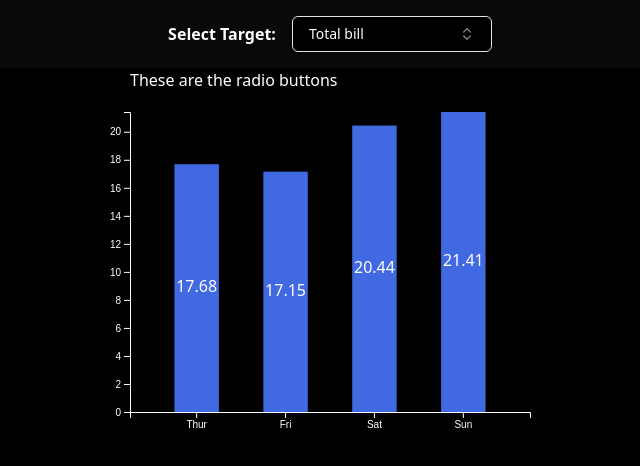
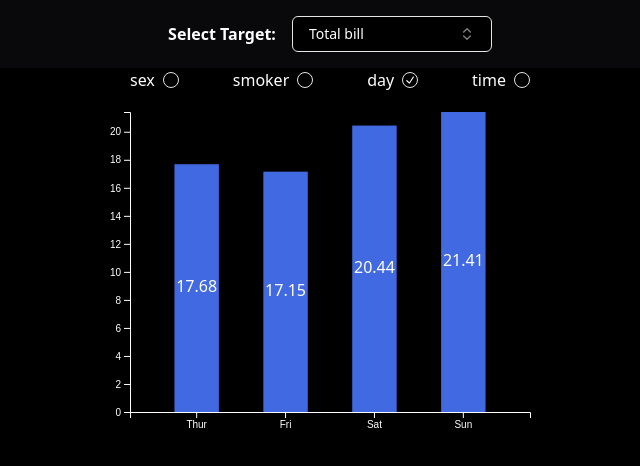
Before and after one commit to ronaldcohen1611/Dash-to-D3, a React (Create React App) app: page / in a window 1280 px wide. Shown: the top 466 px of the page, without its empty margins (310-950 px from the left). Built offline with nearby package versions, Linux system fonts and the light colour scheme.

Commit message:
added radio buttons for categorical column selection

```diff
--- a/src/components/ui/barchart/bar_chart.jsx
+++ b/src/components/ui/barchart/bar_chart.jsx
@@ -1,30 +1,58 @@
-import React, { useState, useEffect, useRef, useCallback } from 'react';
+import React, { useEffect, useRef, useCallback, useState } from 'react';
 import * as d3 from 'd3';
 import { RadioGroup, RadioGroupItem } from '../../shared/radio_group';
 
-const RadioButtons = () => {
+const RadioButtons = ({ setCategoricalSelectedValue }) => {
+  const items = ['sex', 'smoker', 'day', 'time'];
   return (
-    <div>These are the radio buttons</div>
-  )
-}
+    <div className="">
+      <RadioGroup
+        className="flex w-full justify-between relative top-2 right-2"
+        defaultValue="day"
+      >
+        {items.map((item, idx) => {
+          return (
+            <div key={idx} className="flex items-center gap-2">
+              <label className="">{item}</label>
+              <RadioGroupItem
+                className="text-white border-white"
+                value={item}
+                id={item}
+                onClick={(e) => {
+                  setCategoricalSelectedValue(e.target.value);
+                }}
+              >
+                {item}
+              </RadioGroupItem>
+            </div>
+          );
+        })}
+      </RadioGroup>
+    </div>
+  );
+};
 
 const BarChart = ({ numerical_data, categorical_data, selectedValue }) => {
   const svgRef = useRef();
-  // Combine numerical and categorical data into an array of objects
-  const combinedData =
-    numerical_data &&
-    numerical_data.map((numData, index) => ({
-      ...numData,
-      day: categorical_data && categorical_data[index].day,
-    }));
+  const [categoricalSelectedValue, setCategoricalSelectedValue] = useState('day');
 
-   const computeSum = (values, selectedProperty) => {
-     return d3.sum(values, (d) => d[selectedProperty]);
-   };
+  const computeSum = (values, selectedProperty) => {
+    return d3.sum(values, (d) => d[selectedProperty]);
+  };
 
   const genChart = useCallback(() => {
-    const orderedDays = ['Thur', 'Fri', 'Sat', 'Sun',];
-
+    const orderedDays = ['Thur', 'Fri', 'Sat', 'Sun'];
+    // Combine numerical and categorical data into an array of objects
+    const combinedData =
+      numerical_data &&
+      numerical_data.map((numData, index) => {
+        const categoryValue =
+          categorical_data && categorical_data[index][categoricalSelectedValue];
+        return {
+          ...numData,
+          [categoricalSelectedValue]: categoryValue,
+        };
+      });
     if (!combinedData) return;
 
     const tempData = d3.flatRollup(
@@ -34,13 +62,15 @@ const BarChart = ({ numerical_data, categorical_data, selectedValue }) => {
         const average = totalSum / values.length;
         return average;
       },
-      (d) => d.day
+      (d) => d[categoricalSelectedValue]
     );
 
-    tempData && tempData.sort((a,b) => {
-      return orderedDays.indexOf(a[0]) - orderedDays.indexOf(b[0])
-    })
-
+    if (categoricalSelectedValue === 'day') {
+      tempData &&
+        tempData.sort((a, b) => {
+          return orderedDays.indexOf(a[0]) - orderedDays.indexOf(b[0]);
+        });
+    }
 
     // Clear previous chart *** THIS IS KEYYY ***
     d3.select(svgRef.current).selectAll('*').remove();
@@ -102,7 +132,7 @@ const BarChart = ({ numerical_data, categorical_data, selectedValue }) => {
         return d[1].toFixed(2); // Display the value of the bar
       })
       .style('fill', 'white');
-  }, [combinedData, selectedValue]);
+  }, [categoricalSelectedValue, categorical_data, numerical_data, selectedValue]);
 
   useEffect(() => {
     genChart();
@@ -110,7 +140,11 @@ const BarChart = ({ numerical_data, categorical_data, selectedValue }) => {
 
   return (
     <div className="">
-      <RadioButtons />
+      <div className="">
+        <RadioButtons
+          setCategoricalSelectedValue={setCategoricalSelectedValue}
+        />
+      </div>
       <svg className="svg" ref={svgRef}></svg>
     </div>
   );
```
